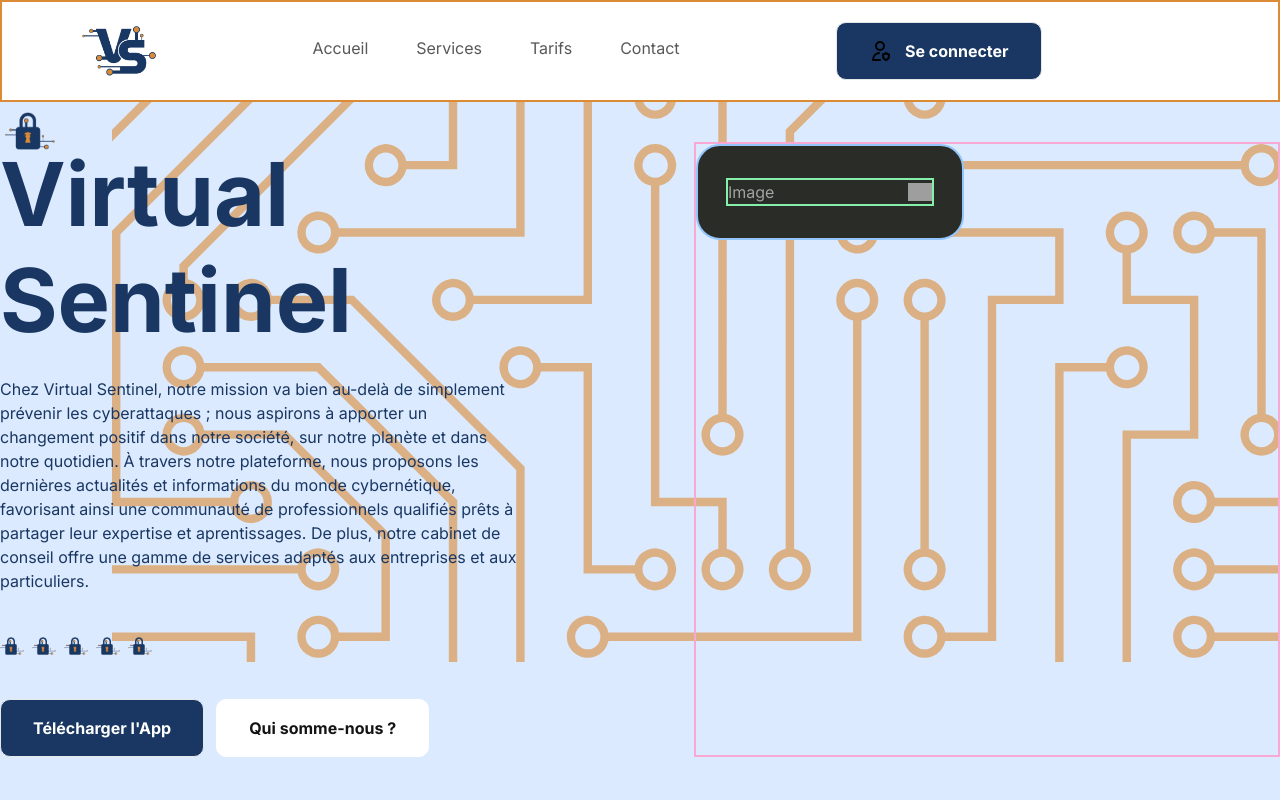
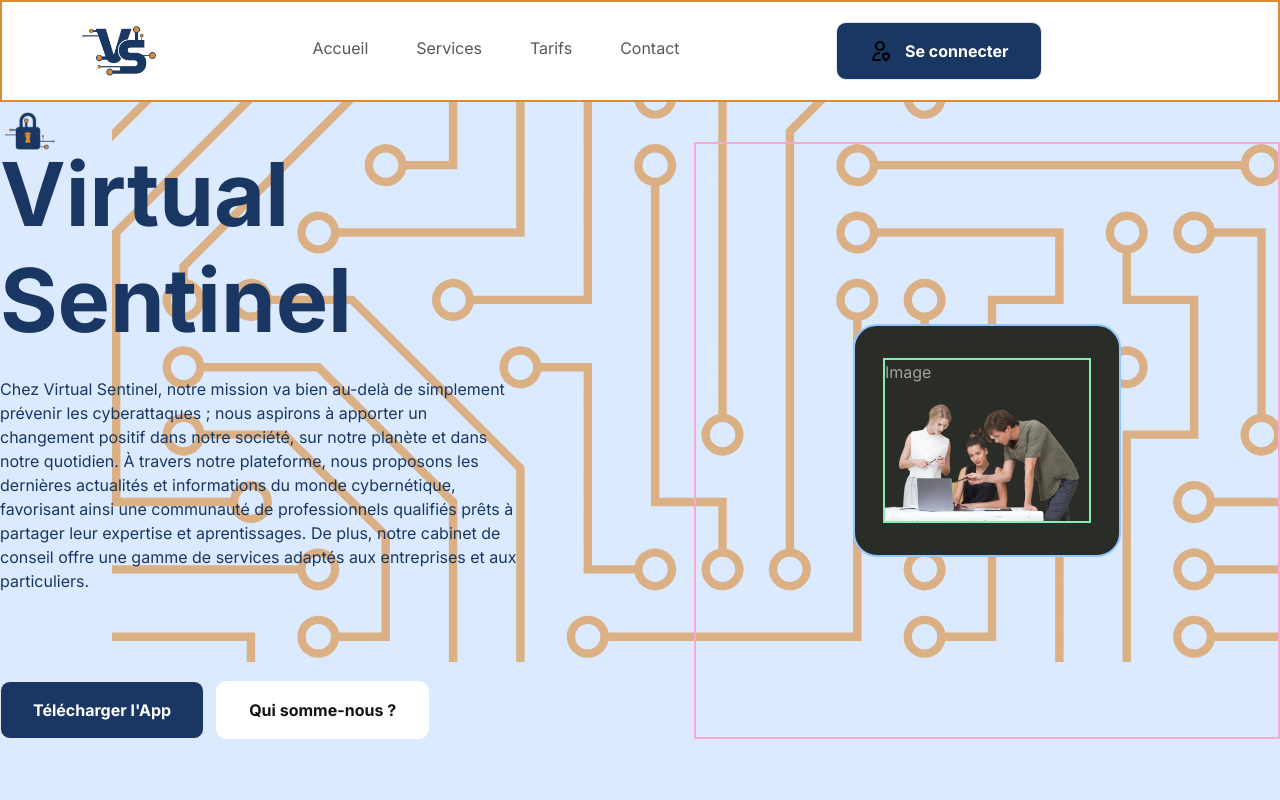
Before and after one commit to GanaF4ll/virtualsentinel, a Next.js app: page / in a window 1280 px wide. Shown: the top 800 px of the page. Built offline with nearby package versions, Linux system fonts and the light colour scheme; grey boxes are pictures that could not be loaded.

Commit message:
Update Hero component with French translation and adjust footer

```diff
--- a/components/Hero.tsx
+++ b/components/Hero.tsx
@@ -27,21 +27,7 @@
           aprentissages. De plus, notre cabinet de conseil offre une gamme de
           services adaptés aux entreprises et aux particuliers.
         </p>
-        <div className="my-11 flex flex-wrap gap-5">
-          <div className="flex items-center gap-2">
-            {Array(5)
-              .fill(1)
-              .map((_, index) => (
-                <Image
-                  src="/LogoLock.png"
-                  key={index}
-                  alt="star"
-                  width={24}
-                  height={24}
-                />
-              ))}
-          </div>
-        </div>
+        <div className="my-11 flex flex-wrap gap-5"></div>
         <div className="flex flex-col w-full gap-3 sm:flex-row">
           <Button
             type="button"
@@ -56,13 +42,18 @@
         </div>
       </div>
 
-      <div className="relative flex flex-1 items-start  border-2 border-pink-300">
+      <div className="relative flex flex-1 items-center justify-center border-2 border-pink-300">
         <div className="relative z-20 w-[268px] flex-col gap-8 rounded-3xl bg-green-90 px-7 py-8  border-2 border-blue-300">
           <div className="flex flex-col border-2 border-green-300">
-            <div className="flexBetween  ">
-              <p className="regular-16 text-gray-20">Image</p>
-              <Image src="/close.svg" alt="close" width={24} height={24} />
-            </div>
+            {/* <div className="flexBetween  "> */}
+            <p className="regular-16 text-gray-20">Image</p>
+            <Image
+              src="/peopleWorking.png"
+              alt="close"
+              width={500}
+              height={500}
+            />
+            {/* </div> */}
           </div>
         </div>
       </div>
```
Also changed, not shown: public/peopleWorking.png (added).
